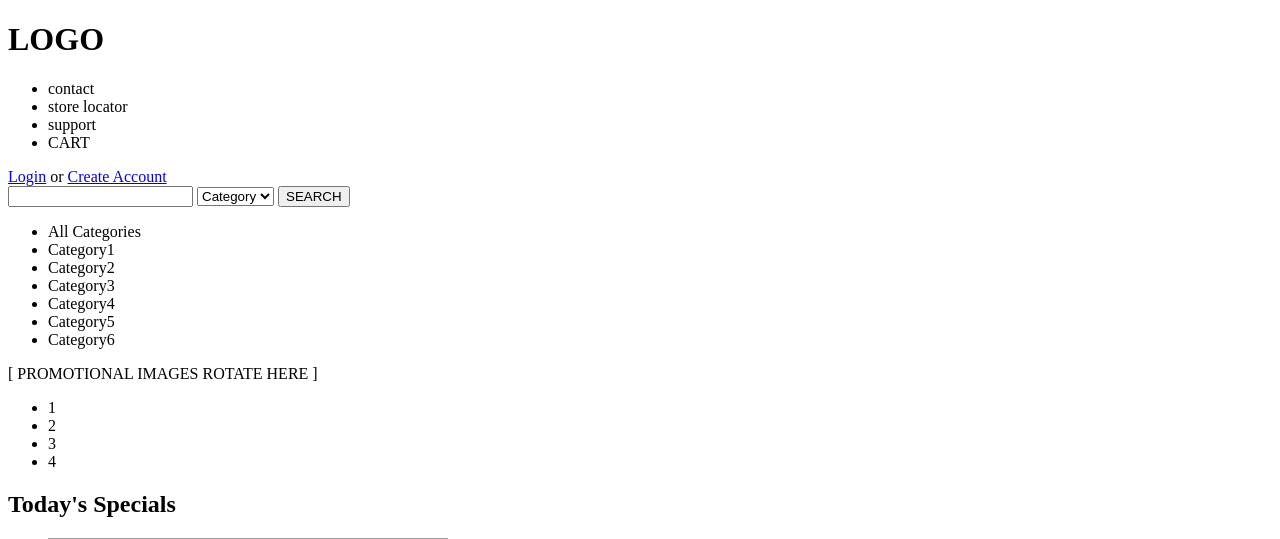
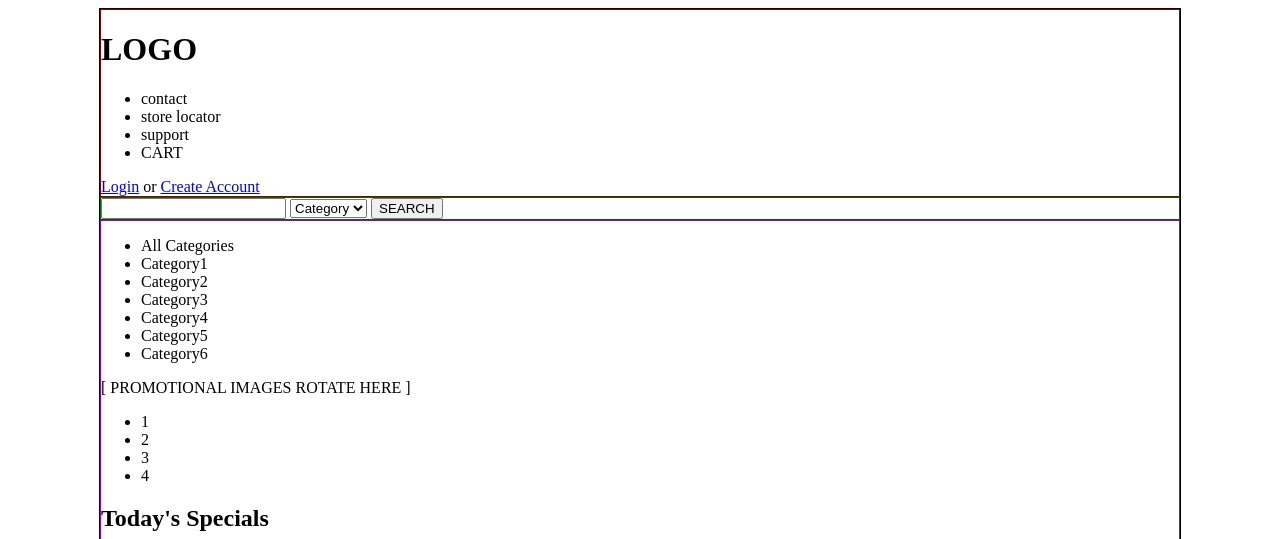
Before and after one commit to gongbu22/frontends, a FastAPI app: page /html/project1 in a window 1280 px wide. Shown: the top 539 px of the page. Run offline with FastAPI, Linux system fonts and the light colour scheme; grey boxes are pictures that could not be loaded.

Commit message:
프로젝트 실습 - 컨테이너로 가운데 정렬, 각 요소 테두리 표시

```diff
--- a/views/templates/html/10project1.html
+++ b/views/templates/html/10project1.html
@@ -3,25 +3,70 @@
 <head>
     <meta charset="UTF-8">
     <title>프로젝트1</title>
+    <style>
+        /* header, nav, main, footer 등을
+         중앙에 배치하기 위해 컨테이너 요소 생성*/
+        #container { border: 1px solid black; width: 1080px; margin: 0 auto; }
+
+        /* header */
+        header { border: 1px solid darkred }
+
+        /* nav */
+        nav { border: 1px solid darkgreen }
+
+        /* main */
+        main { border: 1px solid darkviolet }
+
+        /* footer */
+        footer { border: 1px solid darkcyan }
+
+        /*header { width: 100%; height: 100px;  }*/
+        /*header h1 { width: 200px; height: 100px;*/
+        /*    display: flex; justify-content: center; align-items: center;*/
+        /*     margin-top: 0px; background: hotpink; float:left }*/
+        /*#menu, #link { width: 70%;}*/
+        /*#menu { height: 70px; float: right; }*/
+        /*#link { height: 30px; float: left; margin-left: 10px }*/
+
+        /*#menu ul { list-style-type: none; padding:0; float: right}*/
+        /*#menu ul li { display: inline; margin-right: 10px }*/
+
+        /*!*#headerbottom { float:left; vertical-align: bottom }*!*/
+        /*!*!*header div a:link { text-decoration: none; color: black }*!*!*/
+        /*!*!*header div a:visited { text-decoration: none; color: black }*!*!*/
+
+        /*nav { border:none; background: #bce55c; padding: 7px; margin-top: 5px }*/
+        /*.nav { margin-right: 10px }*/
+        /*#search { margin-left: 10px; outline: 2px solid forestgreen; color: forestgreen }*/
+        /*#findtype { width: 150px; outline: 2px solid forestgreen; text-decoration: underline }*/
+        /*#findbtn { width: 100px; border: none; border-radius: 7px; padding:3px; color: white; background: forestgreen}*/
+
+        /*section { width: 100%; border: 1px solid navy; margin-top: 5px }*/
+        /*aside {  }*/
+        /*aside ul { list-style-type: none }*/
+        /*aside ul li { border: 1px solid black; padding: 3px; width: 150px }*/
+
+    </style>
 </head>
 <body>
+    <div id="container">
         <header>
             <h1>LOGO</h1>
-        <ul>
+            <div id="menu"><ul>
                 <li>contact</li>
                 <li>store locator</li>
                 <li>support</li>
                 <li>CART</li>
-        </ul>
-        <div><a href="#">Login</a> or
+            </ul></div>
+            <div id="link"><a href="#">Login</a> or
                 <a href="#">Create Account</a></div>
         </header>
         <nav>
-        <input type="text" name="search">
-        <select name="findtype">
+            <input type="text" name="search" id="search" class="nav">
+            <select name="findtype" id="findtype" class="nav">
                 <option>Category</option>
             </select>
-        <button type="button" id="findbtn">SEARCH</button>
+            <button type="button" id="findbtn" class="nav">SEARCH</button>
         </nav>
         <main>
             <section>
@@ -102,5 +147,6 @@
         </div>
         <div>Copyrights &copy; 2024. dangdang. All Rights Reserved.</div>
     </footer>
+    </div>
 </body>
 </html>
```
Lines whose indentation alone changed are shown as unchanged.
